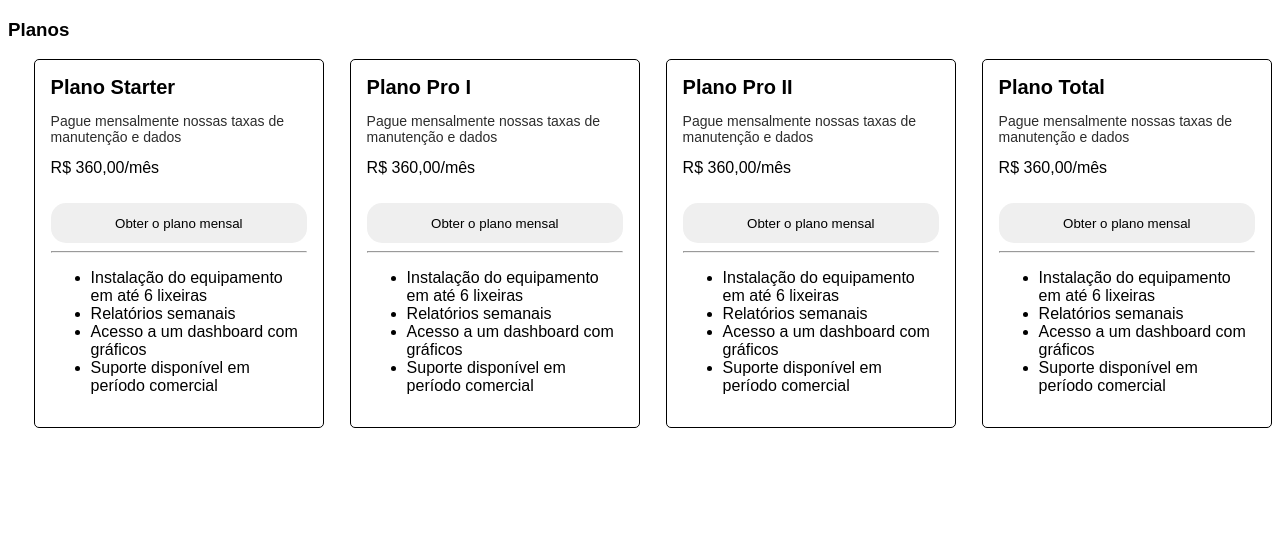
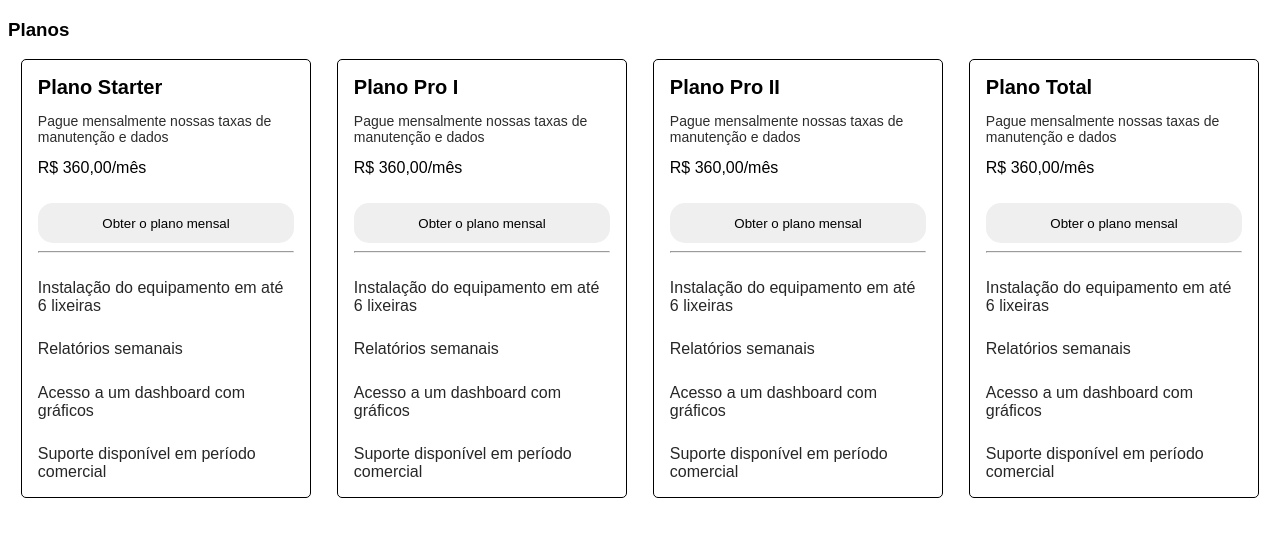
Before and after one commit to RafaRpso/Ecometer-project, a plain HTML site: page siteInstitucional/precos.html in a window 1280 px wide. Drawn offline with Linux system fonts and the light colour scheme.

Commit message:
mudancas design

```diff
--- a/siteInstitucional/css/preco.css
+++ b/siteInstitucional/css/preco.css
@@ -6,11 +6,16 @@ body{
     border-radius:5px;
     width: 50vw;
     height:35%;
-    margin-left:2vw;
     padding:2vh;
+    justify-content: center;
+    margin-left: 1vw;
+    margin-right:1vw;
 }
+
 #guardaCaixas{
     display:flex;
+    justify-content: center;
+    justify-content: space-between;
 }
 .cabecalhoCaixa span{
     font-size: 20px;
@@ -27,3 +32,13 @@ body{
     height: 5vh;
     border: none;
 }
+.listaFuncoes ul{
+    list-style: none;
+    padding: 0;
+    margin: 0;
+    align-items: center;
+}
+.listaFuncoes li{
+    margin-top:2vw;
+    color:#272727
+}
--- a/siteInstitucional/precos.html
+++ b/siteInstitucional/precos.html
@@ -21,6 +21,7 @@
             </div>
             <button class="botaoComprar">Obter o plano mensal</button>
             <hr>
+            <div class="listaFuncoes">
                 <ul>
                 <li>
                     Instalação do equipamento em até 6 lixeiras
@@ -38,6 +39,8 @@
 
             </ul>
             </div>
+
+        </div>
         <div class="caixaPreco">
             <div class="cabecalhoCaixa">
                 <span>Plano Pro I</span><br>
@@ -48,60 +51,7 @@
             </div>
             <button class="botaoComprar">Obter o plano mensal</button>
             <hr>
-            <ul>
-                <li>
-                    Instalação do equipamento em até 6 lixeiras
-                </li>
-                <li>
-                    Relatórios semanais
-                </li>
-                <li>
-                    Acesso a um dashboard com gráficos
-                </li>
-                <li>
-                    Suporte disponível em período comercial
-                </li>
-
-
-            </ul>
-        </div>
-        <div class="caixaPreco">
-            <div class="cabecalhoCaixa">
-                <span>Plano Pro II</span><br>
-                <p>Pague mensalmente nossas taxas de manutenção e dados
-            </p></div>
-            <div class="valorCaixa">
-                R$ 360,00/mês
-            </div>
-            <button class="botaoComprar">Obter o plano mensal</button>
-            <hr>
-            <ul>
-                <li>
-                    Instalação do equipamento em até 6 lixeiras
-                </li>
-                <li>
-                    Relatórios semanais
-                </li>
-                <li>
-                    Acesso a um dashboard com gráficos
-                </li>
-                <li>
-                    Suporte disponível em período comercial
-                </li>
-
-
-            </ul>
-        </div>
-        <div class="caixaPreco">
-            <div class="cabecalhoCaixa">
-                <span>Plano Total</span><br>
-                <p>Pague mensalmente nossas taxas de manutenção e dados
-            </p></div>
-            <div class="valorCaixa">
-                R$ 360,00/mês
-            </div>
-            <button class="botaoComprar">Obter o plano mensal</button>
-            <hr>
+                <div class="listaFuncoes">
                 <ul>
                     <li>
                         Instalação do equipamento em até 6 lixeiras
@@ -120,6 +70,65 @@
                 </ul>
             </div>
         </div>
+        <div class="caixaPreco">
+            <div class="cabecalhoCaixa">
+                <span>Plano Pro II</span><br>
+                <p>Pague mensalmente nossas taxas de manutenção e dados
+            </p></div>
+            <div class="valorCaixa">
+                R$ 360,00/mês
+            </div>
+            <button class="botaoComprar">Obter o plano mensal</button>
+            <hr>
+            <div class="listaFuncoes">
+                <ul>
+                    <li>
+                        Instalação do equipamento em até 6 lixeiras
+                    </li>
+                    <li>
+                        Relatórios semanais
+                    </li>
+                    <li>
+                        Acesso a um dashboard com gráficos
+                    </li>
+                    <li>
+                        Suporte disponível em período comercial
+                    </li>
+                </ul>
+            </div>
+        </div>
 
+
+        <div class="caixaPreco">
+            <div class="cabecalhoCaixa">
+                <span>Plano Total</span><br>
+                <p>Pague mensalmente nossas taxas de manutenção e dados
+            </p></div>
+            <div class="valorCaixa">
+                R$ 360,00/mês
+            </div>
+            <button class="botaoComprar">Obter o plano mensal</button>
+            <hr>
+            <div class="listaFuncoes">
+            <ul>
+                <li>
+                    Instalação do equipamento em até 6 lixeiras
+                </li>
+                <li>
+                    Relatórios semanais
+                </li>
+                <li>
+                    Acesso a um dashboard com gráficos
+                </li>
+                <li>
+                    Suporte disponível em período comercial
+                </li>
+
+
+            </ul>
+            </div>
+        </div>
+    </div>
+<!-- Brandão falou que tá ok-->
 </body>
 </html>
```
Lines whose indentation alone changed are shown as unchanged.
